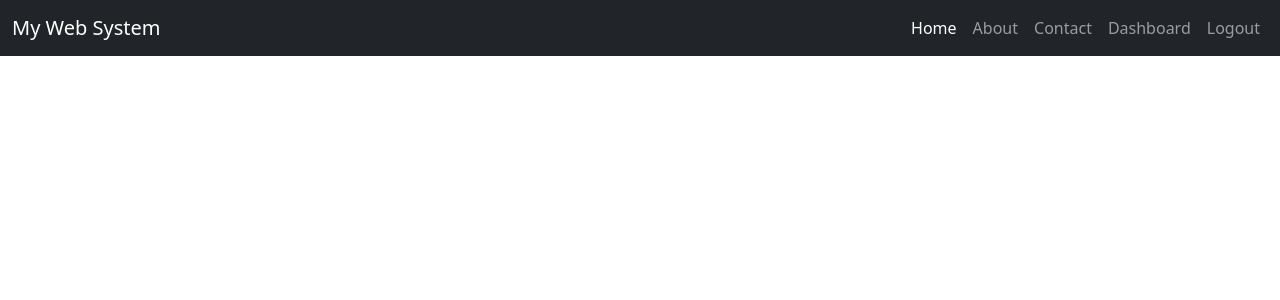
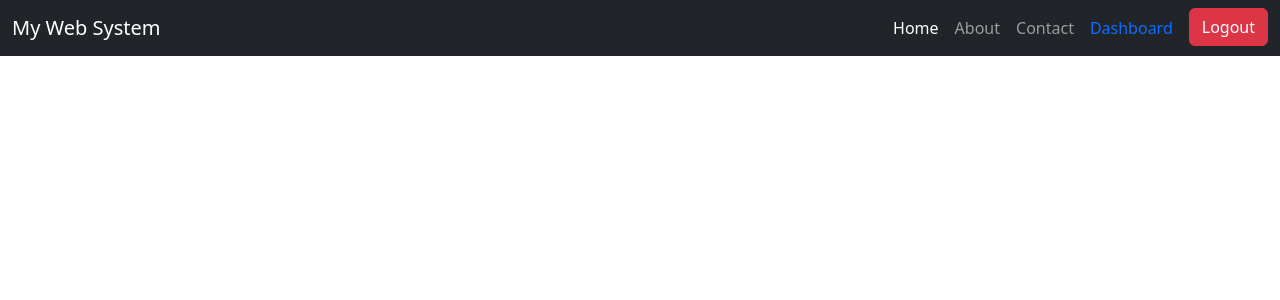
Before and after one commit to fadocathrina44-dev/WebSystem-ITE311, a CodeIgniter 4 app: the page made by app/Views/template.php in a window 1280 px wide. Shown: the top 300 px of the page. Run offline with PHP 8.4 and a stand-in for CodeIgniter, Linux system fonts and the light colour scheme; the template is opened without the code that fills it, so the values that code supplies are empty; some libraries are stand-ins or nearby versions.

Commit message:
ROLE BASE Implementation

```diff
--- a/app/Views/templates/header.php
+++ b/app/Views/templates/header.php
@@ -23,7 +23,7 @@
                 <?php if (session()->get('isLoggedIn')): ?>
                     <?php $role = session()->get('role'); ?>
                     <li class="nav-item">
-                        <a class="nav-link <?= service('uri')->getPath() == 'dashboard' ? 'active' : '' ?>"
+                        <a class="nav-link text-primary <?= service('uri')->getPath() == 'dashboard' ? 'active' : '' ?>"
                             href="<?= site_url('dashboard') ?>">Dashboard</a>
                     </li>
                     <?php if ($role === 'student'): ?>
@@ -35,15 +35,15 @@
                         <li class="nav-item"><a class="nav-link" href="#">Admin Panel</a></li>
                     <?php endif; ?>
                     <li class="nav-item">
-                        <a class="nav-link" href="<?= site_url('logout') ?>">Logout</a>
+                        <a class="btn btn-danger ms-2" href="<?= site_url('logout') ?>">Logout</a>
                     </li>
                 <?php else: ?>
                     <li class="nav-item">
-                        <a class="nav-link <?= service('uri')->getPath() == 'login' ? 'active' : '' ?>"
+                        <a class="btn btn-primary ms-2 <?= service('uri')->getPath() == 'login' ? 'active' : '' ?>"
                             href="<?= site_url('login') ?>">Login</a>
                     </li>
                     <li class="nav-item">
-                        <a class="nav-link <?= service('uri')->getPath() == 'register' ? 'active' : '' ?>"
+                        <a class="btn btn-success ms-2 <?= service('uri')->getPath() == 'register' ? 'active' : '' ?>"
                             href="<?= site_url('register') ?>">Register</a>
                     </li>
                 <?php endif; ?>
```
Also changed, not shown: 2 other files.
